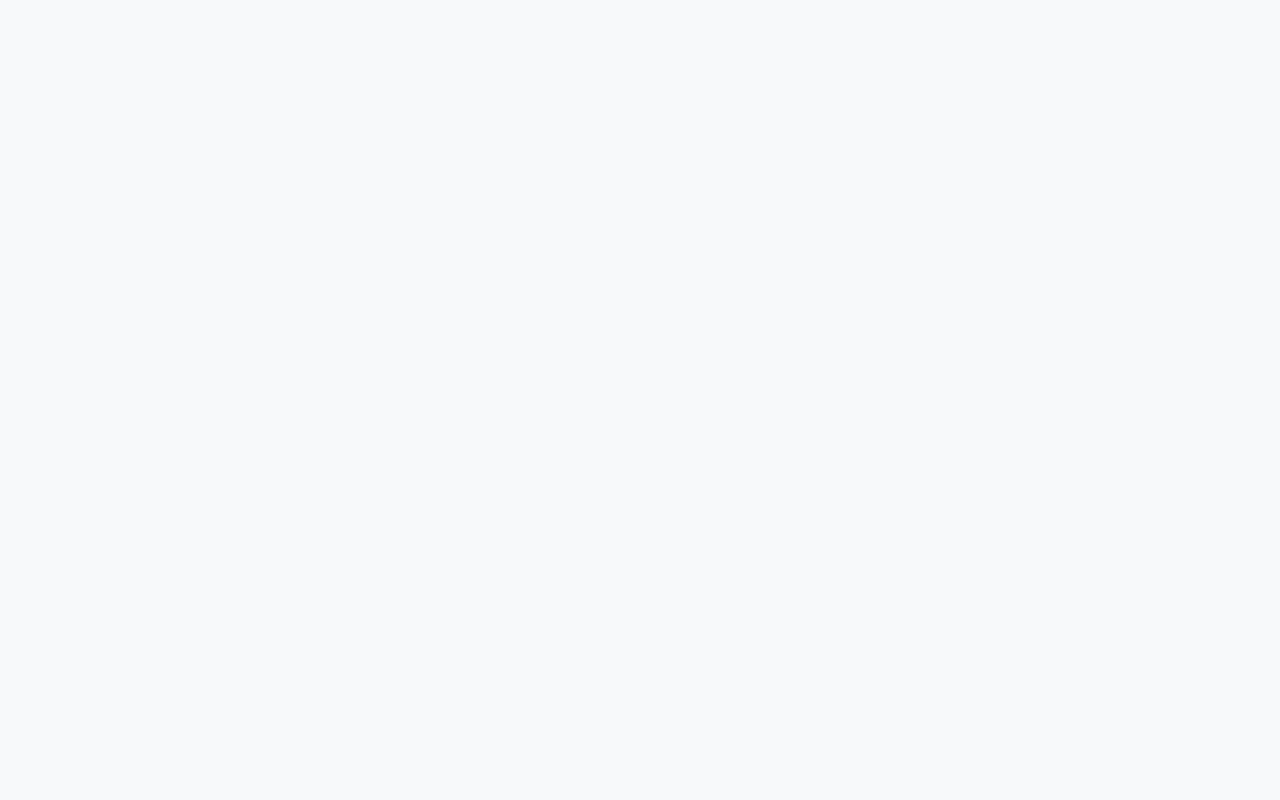
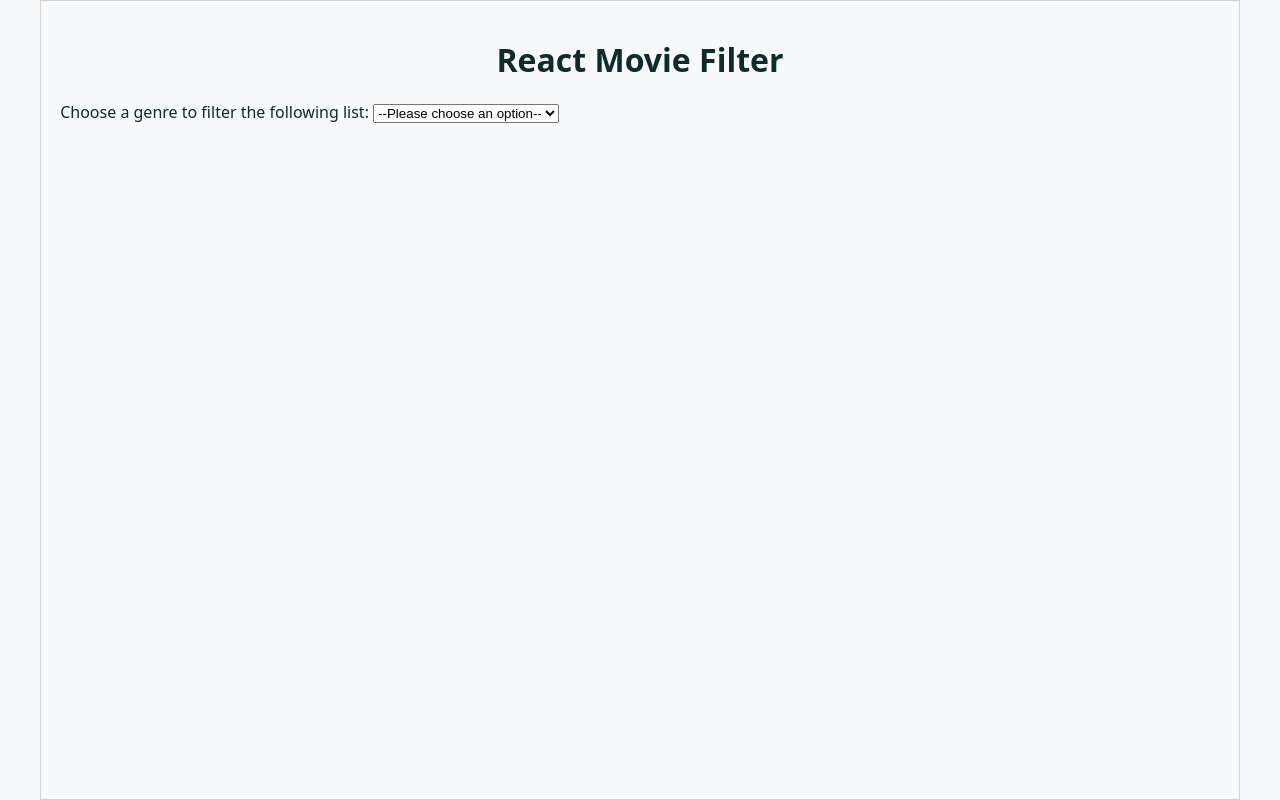
Before and after one commit to andrealoda/react-movie-filter, a React (Vite) app: page / in a window 1280 px wide. Built offline with nearby package versions, Linux system fonts and the light colour scheme.

Commit message:
implement genre selection - wip

```diff
--- a/src/App.jsx
+++ b/src/App.jsx
@@ -3,11 +3,43 @@ import { useState, useEffect } from 'react'
 
 function App() {
 
+  const allTitles = [
+    { title: 'Inception', genre: 'Fantascienza' },
+    { title: 'Il Padrino', genre: 'Thriller' },
+    { title: 'Titanic', genre: 'Romantico' },
+    { title: 'Batman', genre: 'Azione' },
+    { title: 'Interstellar', genre: 'Fantascienza' },
+    { title: 'Pulp Fiction', genre: 'Thriller' },
+  ]
+
+  const [selectedGenre, setSelectedGenre] = useState("")
+  const [filteredList, setFilteredList] = useState(allTitles)
+
 
   return (
     <>
+      <div className="container">
 
+        <header>
+          <div className="title">
+            <h1 className='flex'>React Movie Filter</h1>
+          </div>
+        </header>
 
+        <main>
+          <label for="pet-select">Choose a genre to filter the following list: </label>
+
+          <select name="movie-genre-filter" id="movie-genre-filter">
+            <option value="">--Please choose an option--</option>
+            <option value="all">All titles</option>
+            <option value="Fantascienza">Fantascienza</option>
+            <option value="Thriller">Thriller</option>
+            <option value="Romantico">Romantico</option>
+            <option value="Azione">Azione</option>
+          </select>
+        </main>
+
+      </div>
     </>
   )
 }
--- a/src/index.css
+++ b/src/index.css
@@ -14,12 +14,13 @@ body {
 .container {
   width: 100%;
   max-width: 1200px;
-  margin-inline: auto;
-  padding-inline: 1.2rem;
+  height:  100vh;
+  margin: auto;
+  padding: 1.2rem;
+  border: 1px solid lightgray;
 }
 
-.flex {
-  display: flex;
-  align-items: center;
-  justify-content: center;
+h1 {
+  text-align: center;
+  margin: 1rem 0;
 }
```
